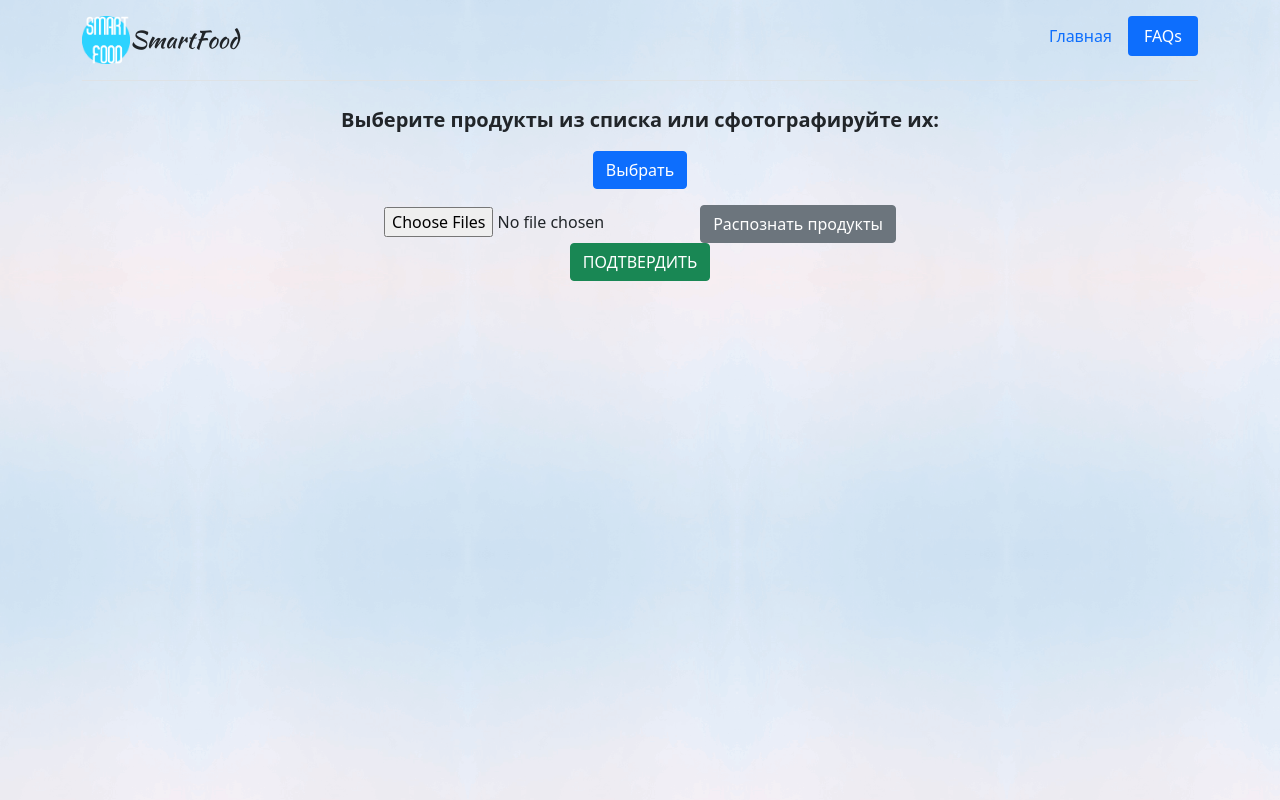
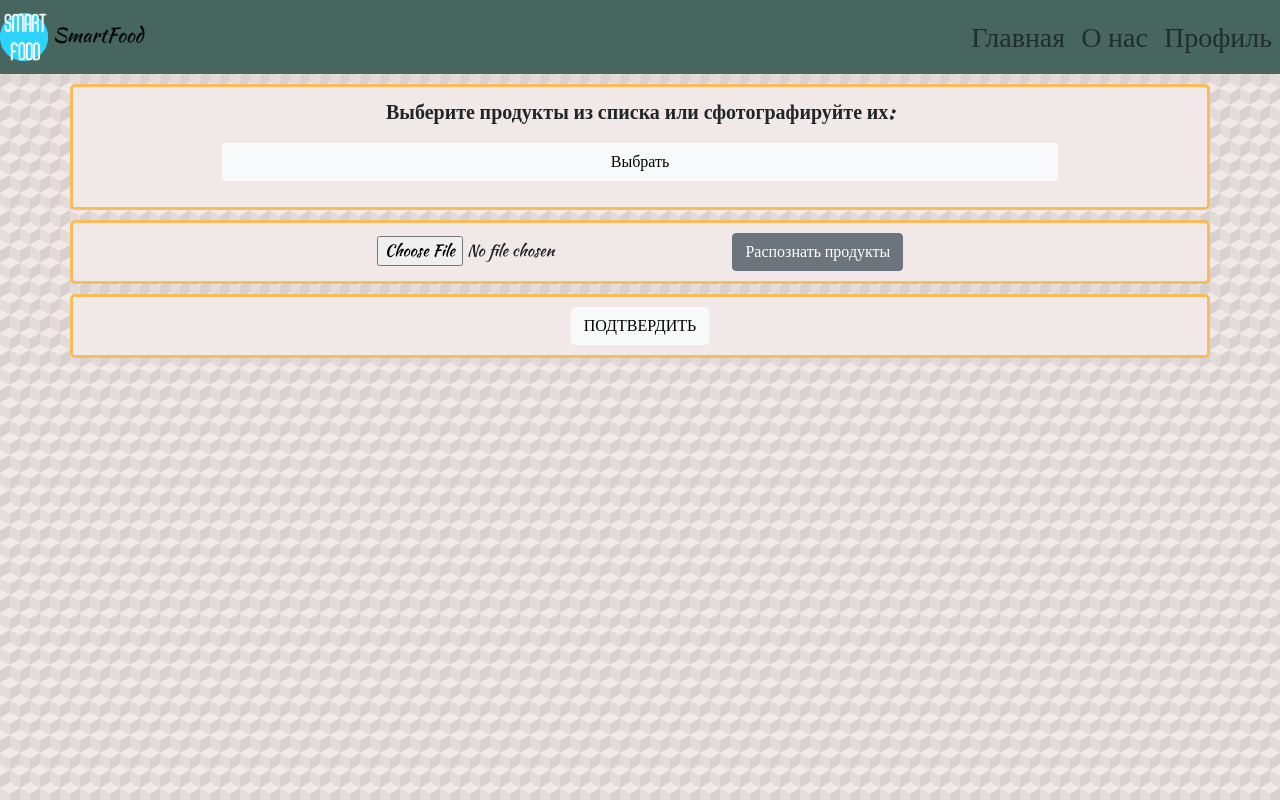
Before and after one commit to Mikrikle/smartfood, a Django app: page /smartfood/ in a window 1280 px wide. Run offline with Django 3.2, Linux system fonts and the light colour scheme; data comes from the database, SQL or seed files in the repository; both versions use the stored data as it was after the commit; some libraries are stand-ins or nearby versions.

Commit message:
new design

```diff
--- a/siteapp/static/css/style.css
+++ b/siteapp/static/css/style.css
@@ -1,17 +1,46 @@
-.kaushan{
-    font-family: 'Kaushan Script', cursive;
-    font-size: 1.5em;
-    color #333;
+
+/* navbar */
+.container{
+    margin-top: 10px;
+    background-color: #F0E9E7;
+    border-radius: 5px;
+    padding: 10px;
+    border: solid #FABC5B 3px;
 }
-.Bkaushan{
-    font-family: 'Kaushan Script', cursive;
-    font-size: 4em;
-    color #333;
+.nav-link{
+    font-size: 1.75em;
 }
-.intro{
-    width: 100%;
-    height: 100vh;
-    background: url("../images/intro.jpg") center no-repeat;
-    -webkit-background-size: cover;
-    background-size: cover;
+.body{
+    font-family: 'Kaushan Script';
+    background-color: #d8d1cf;
+    background-image:  linear-gradient(30deg, #F0E9E7 12%, transparent 12.5%, transparent 87%, #F0E9E7 87.5%, #F0E9E7), linear-gradient(150deg, #F0E9E7 12%, transparent 12.5%, transparent 87%, #F0E9E7 87.5%, #F0E9E7), linear-gradient(30deg, #F0E9E7 12%, transparent 12.5%, transparent 87%, #F0E9E7 87.5%, #F0E9E7), linear-gradient(150deg, #F0E9E7 12%, transparent 12.5%, transparent 87%, #F0E9E7 87.5%, #F0E9E7), linear-gradient(60deg, #F0E9E777 25%, transparent 25.5%, transparent 75%, #F0E9E777 75%, #F0E9E777), linear-gradient(60deg, #F0E9E777 25%, transparent 25.5%, transparent 75%, #F0E9E777 75%, #F0E9E777);
+    background-size: 20px 35px;
+    background-position: 0 0, 0 0, 10px 18px, 10px 18px, 0 0, 10px 18px;
 }
+.navbar{
+    background-color: #476660;
+}
+.fooditem{
+    margin: 3px;
+    border: solid #981C3D 2px;
+    background-color: #F0E9E7;
+    border-radius: 5px;
+}
+.fooditem .list-group-item{
+    background-color: #F0E9E7;
+}
+.infooditem{
+    padding: 10px;
+}
+#select-btn{
+    width: 75%;
+}
+.modal-content{
+    background-color: #F0E9E7;
+    border-radius: 5px;
+    padding: 10px;
+    border: solid #FABC5B 3px;
+}
+.img{
+    border-radius: 10px;
+}
--- a/siteapp/templates/base.html
+++ b/siteapp/templates/base.html
@@ -8,7 +8,6 @@
     <meta name="viewport" content="width=device-width, initial-scale=1, shrink-to-fit=no">
 
     <title>Smart Food/Умный помощник в питании</title>
-    <link type="text/css" href="{% static '/css/style.css' %}" rel="stylesheet"/>
     <link rel="preconnect" href="https://fonts.googleapis.com">
     <link rel="preconnect" href="https://fonts.gstatic.com" crossorigin>
     <link href="https://fonts.googleapis.com/css2?family=Kaushan+Script&display=swap" rel="stylesheet">
@@ -17,25 +16,33 @@
     <link type="text/css" href="{% static '/css/bootstrap.css' %}" rel="stylesheet"/>
     <link href="{% static '/css/list-groups.css' %}" rel="stylesheet"/>
     <link rel="shortcut icon" href="{% static 'images/Logo_Up.ico' %}" type="image/x-icon">
+    <link type="text/css" href="{% static '/css/style.css' %}" rel="stylesheet"/>
 
     {% block header %}
     {% endblock  %}
   </head>
+  <body class="body">
 
-  <body class="intro">
-    <div class="container">
-        <header class="d-flex flex-wrap justify-content-center py-3 mb-4 border-bottom">
-          <a href="{% url 'index' %}" class="d-flex align-items-center mb-3 mb-md-0 me-md-auto text-dark text-decoration-none">
-            <img src="{% static 'images/Logo_Head.png' %}" width="48" height="48"/>
-            <span class="kaushan">SmartFood</span>
-          </a>
 
-          <ul class="nav nav-pills">
-            <li class="nav-item"><a href="{% url 'index' %}" class="nav-link">Главная</a></li>
-            <li class="nav-item"><a href="{% url 'faq' %}" class="nav-link active" aria-current="page">FAQs</a></li>
-          </ul>
-        </header>
-    </div>
+
+    <nav class="navbar navbar-expand-lg navbar-light"  >
+      <a class="navbar-brand" href="{% url 'index' %}">
+        <img src="{% static 'images/Logo_Head.png' %}" width="48" height="48"/>
+        SmartFood
+      </a>
+      <button class="navbar-toggler" type="button" data-toggle="collapse" data-target="#navbarNav" aria-controls="navbarNav" aria-expanded="false" aria-label="Переключатель навигации">
+        <span class="navbar-toggler-icon"></span>
+      </button>
+      <div class="collapse navbar-collapse justify-content-end" id="navbarNav">
+        <ul class="navbar-nav">
+          <li class="nav-item"><a href="{% url 'index' %}" class="nav-link">Главная</a></li>
+          <li class="nav-item"><a href="{% url 'faq' %}" class="nav-link" aria-current="page">О нас</a></li>
+          <li class="nav-item"><a href="{% url 'info' %}" class="nav-link" aria-current="page">Профиль</a></li>
+        </ul>
+      </div>
+    </nav>
+
+
     {% block body %}
     {% endblock  %}
 
--- a/siteapp/templates/index.html
+++ b/siteapp/templates/index.html
@@ -25,7 +25,7 @@
     let createDishItemDiv = function(name) {
         let dishes_list = document.getElementById("dishes_list");
         let html_template = `
-        <div class="fooditem">
+        <div class="container fooditem">
             <label class="list-group-item d-flex gap-3">
                 <input class="dishitem_select form-check-input flex-shrink-0" type="checkbox" value="">
                 <span class="pt-1 form-checked-content">
@@ -34,8 +34,8 @@
                 <input class="fooditem_weight" value="100" maxlength="4" required=true type="number" onkeyup="this.value = this.value.replace(/[^\d]/g, '')">г.
             </label>
         </div>`
-        let doc = new DOMParser().parseFromString(html_template, "text/html");
-        dishes_list.appendChild(doc.documentElement);
+        let doc = document.createRange().createContextualFragment(html_template);
+        dishes_list.appendChild(doc);
     }
 
     // очиста списка блюд
@@ -206,7 +206,7 @@
                             $('#exampleModal').modal('hide');
                             let elements = document.querySelectorAll(".fooditem_select");
                             for (let i = 0; i < elements.length; i++) {
-                                elements[i].checked = false;
+                                document.location.href = "{% url 'info' %}";
                             }
                         };
                     });
@@ -227,24 +227,25 @@
       </symbol>
     </svg>
 
-
-    <p class="fs-5 fw-bolder text-center">Выберите продукты из списка или сфотографируйте их:</p>
-    <p class="fs-5 fw-bolder text-center">
-        <button class="btn btn-primary" type="button" data-toggle="collapse" data-target="#collapseExample" aria-expanded="false" aria-controls="collapseExample">
-            Выбрать
-        </button>
-    </p>
+    <div class="container" id="select-food">
+        <p class="fs-5 fw-bolder text-center">Выберите продукты из списка или сфотографируйте их:</p>
+        <p class="fs-5 fw-bolder text-center">
+            <button class="btn btn-light" id="select-btn" type="button" data-toggle="collapse" data-target="#collapseExample" aria-expanded="false" aria-controls="collapseExample">
+                Выбрать
+            </button>
+        </p>
+    </div>
     <div class="collapse" id="collapseExample">
         <div class="d-flex flex-nowrap">
-            <div class="d-flex p-2 bd-highlight flex-wrap justify-content-center">
+            <div class="d-flex p-2 bd-highlight flex-wrap justify-content-center col py-3 px-lg-5">
                 {% for item in foodlist %}
-                    <div class="fooditem">
-                        <label class="list-group-item d-flex gap-3">
+                    <div class="fooditem ml-md-auto">
+                        <label class="list-group-item gap-3 align-self-stretch">
                             <input class="fooditem_select form-check-input flex-shrink-0" type="checkbox" value="">
                             <span class="pt-1 form-checked-content">
                                 <strong><div class="fooditem_name">{{ item.name }}</div></strong>
                                 <div class="fooditem_model_name opacity-0">{{ item.visionname }}</div>
-                                <img src="{{item.img.url}}" alt={{item.name}} width="64" height="64"></a>
+                                <img class="img" src="{{item.img.url}}" alt={{item.name}} width="64" height="64"></a>
                             </span>
                         </label>
                     </div>
@@ -258,17 +259,16 @@
         <form action="" method="post" enctype="multipart/form-data" id="form" class="dropzone" id="dropzone">
             {% csrf_token %}
             <div class="form-group">
-                <input type="file" name="img" id="img" multiple />
+                <input type="file" name="img" id="img" />
                 <div id="handleForm" class="btn btn-secondary">Распознать продукты</div>
             </div>
         </form>
     </div>
-    <div class="container text-center">
 
     </div>
     <div class="container text-center">
         <!-- Button trigger modal -->
-        <button id="btn_confirm_food" type="button" class="btn btn-success" data-toggle="modal" data-target="#exampleModal">
+        <button id="btn_confirm_food" type="button" class="btn btn-light" data-toggle="modal" data-target="#exampleModal">
         ПОДТВЕРДИТЬ
         </button>
     </div>
@@ -280,14 +280,14 @@
       <div class="modal-content">
         <div class="modal-header">
           <h5 class="modal-title" id="exampleModalLabel">Предложенные блюда</h5>
-          <button type="button" class="close" data-dismiss="modal" aria-label="Close">
-            <span aria-hidden="true">&times;</span>
+          <button type="button" class="btn btn-danger" data-dismiss="modal" aria-label="Close">
+            Отмена
           </button>
         </div>
         <div class="modal-body list-group" id="dishes_list">
         </div>
         <div class="modal-footer">
-          <button id="btn_confirm_dishes" type="button" class="btn btn-primary">Подтвердить</button>
+          <button id="btn_confirm_dishes" type="button" class="btn btn-light">Подтвердить</button>
         </div>
       </div>
     </div>
```
Also changed, not shown: siteapp/templates/faq.html (+5 -3 lines), siteapp/templates/info.html (+19 -12 lines), db.sqlite3.
